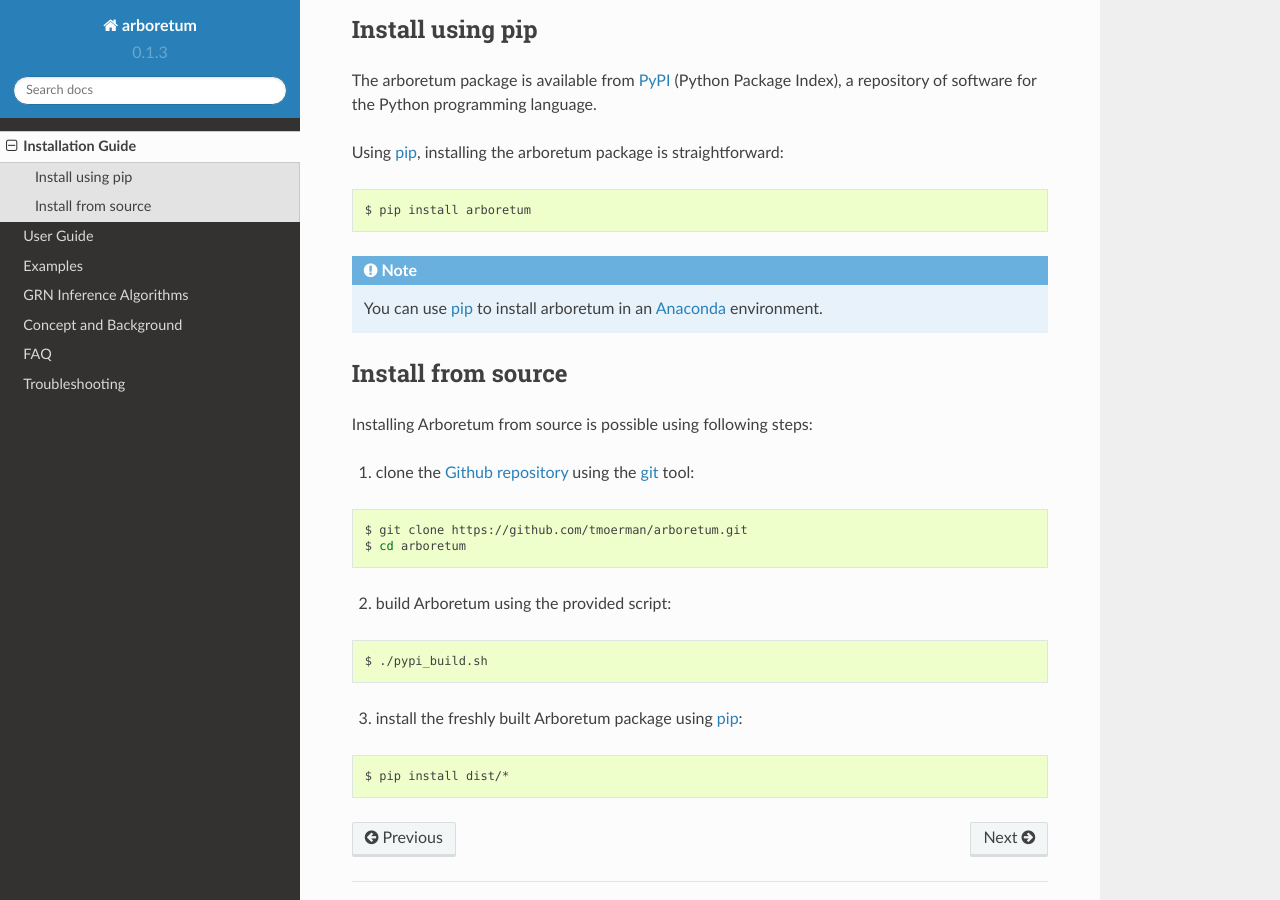
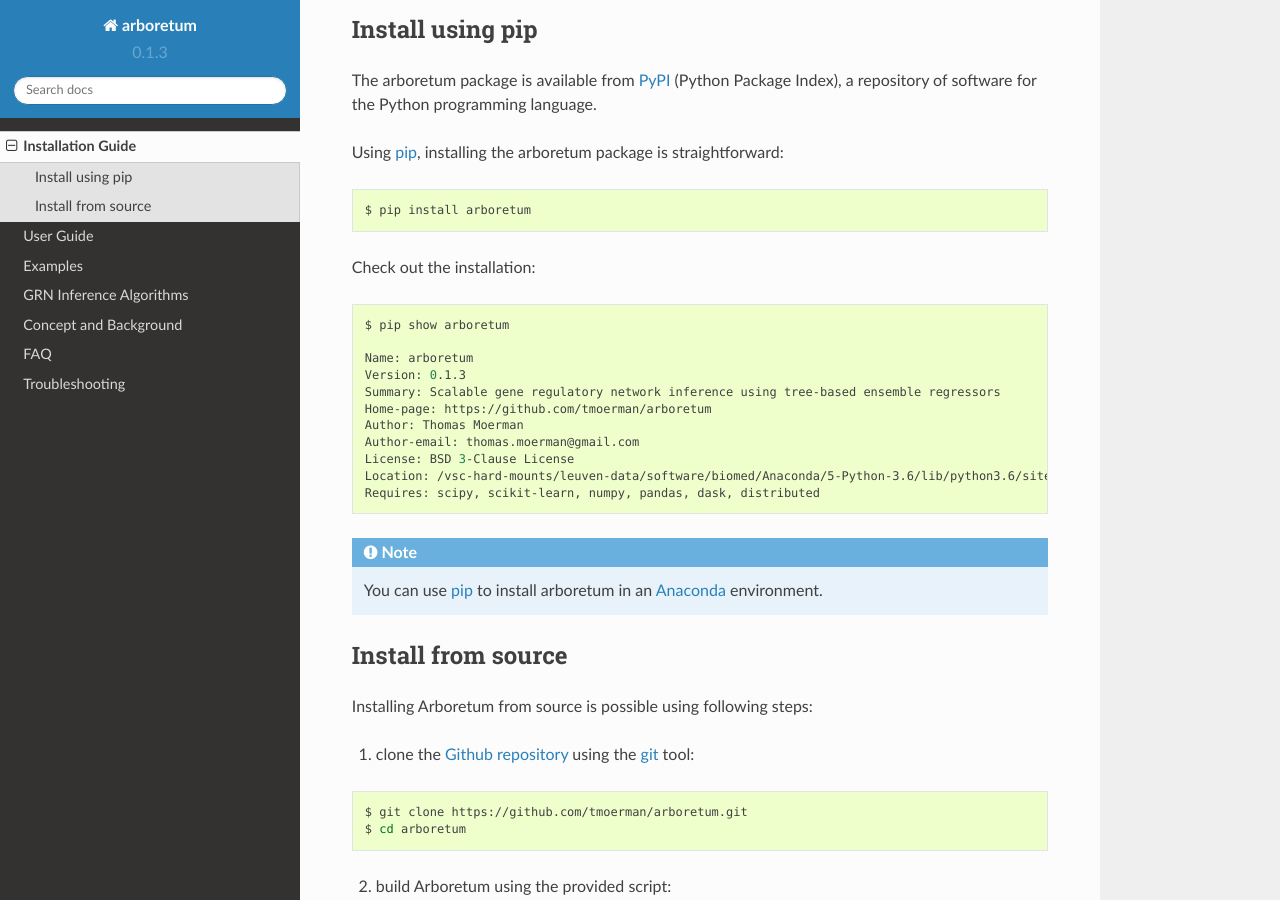
Before and after one commit to aertslab/arboreto, a Sphinx documentation site: the page built from docs/user/installation.rst, in a window 1280 px wide and 900 px high, scrolled down 560 px. Built offline with Sphinx 7.4.7 and the Read the Docs theme 2.0.0, drawn with Linux system fonts in a browser that asks for light colours.

```diff
--- a/docs/user/index.rst
+++ b/docs/user/index.rst
@@ -152,7 +152,7 @@
     columns of the NumPy_ matrix. **Getting this right is the user's responsibility.**
 
 .. code-block:: python
-    :emphasize-lines: 23
+    :emphasize-lines: 20
     :caption: *Expression matrix as a NumPy ndarray*
 
     import numpy as np
@@ -198,7 +198,7 @@
 and pass it to the different inference steps.
 
 .. code-block:: python
-    :emphasize-lines: 11, 12, 13, 14, 23, 28
+    :emphasize-lines: 8, 9, 10, 11, 20, 25
     :caption: *Running with a custom Dask Client*
 
     import pandas as pd
@@ -274,7 +274,7 @@
 inference function.
 
 .. code-block:: python
-    :emphasize-lines: 13, 14, 18
+    :emphasize-lines: 10, 11, 15
     :caption: *Running with a Dask distributed scheduler*
 
     import pandas as pd
--- a/docs/user/installation.rst
+++ b/docs/user/installation.rst
@@ -40,6 +40,22 @@
 .. code-block:: bash
 
     $ pip install arboretum
+
+Check out the installation:
+
+.. code-block:: bash
+
+    $ pip show arboretum
+
+    Name: arboretum
+    Version: 0.1.3
+    Summary: Scalable gene regulatory network inference using tree-based ensemble regressors
+    Home-page: https://github.com/tmoerman/arboretum
+    Author: Thomas Moerman
+    Author-email: thomas.moerman@gmail.com
+    License: BSD 3-Clause License
+    Location: /vsc-hard-mounts/leuven-data/software/biomed/Anaconda/5-Python-3.6/lib/python3.6/site-packages
+    Requires: scipy, scikit-learn, numpy, pandas, dask, distributed
 
 .. note::
     You can use pip_ to install arboretum in an Anaconda_ environment.
```
